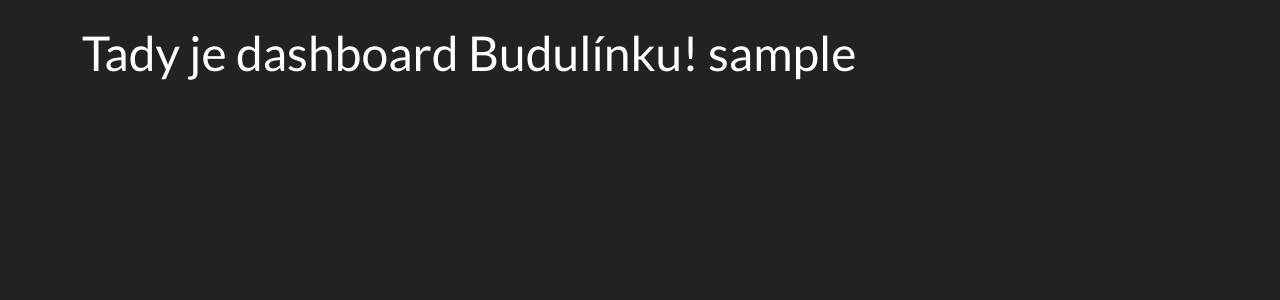
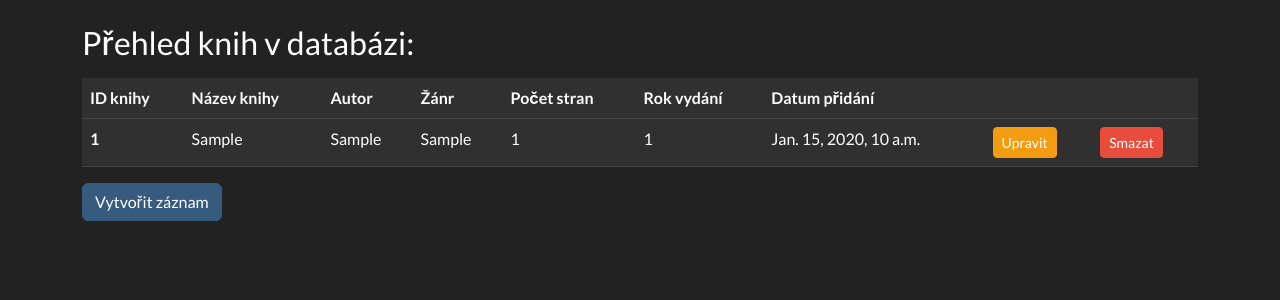
Before and after one commit to Sejby/django_sprava_knihovny, a Django app: page /dashboard in a window 1280 px wide. Shown: the part 72-372 px from the top of the page. Run offline with Django 5.2, Linux system fonts and the light colour scheme; a user stored in the database is signed in; tables that the repository leaves empty hold one stand-in row (values such as "Sample post").

Commit message:
crud done, main page in progress

```diff
--- a/webapp/models.py
+++ b/webapp/models.py
@@ -1,11 +1,10 @@
 from django.db import models
 
 class Kniha(models.Model):
-    nazev_knihy = models.CharField(max_length=200)
-    autor = models.CharField(max_length=200)
-    zanr = models.CharField(max_length=50)
-    pocet_stran = models.IntegerField()
-    datum_vytvoreni = models.DateTimeField(auto_now=True)
-
-    def __str__(self) -> str:
-        return f"Název knihy: {self.nazev_knihy} Od autora: {self.autor}"
+    nazev_knihy = models.CharField(max_length=200, null=False)
+    autor = models.CharField(max_length=200, null=False)
+    zanr = models.CharField(max_length=50, null=True)
+    pocet_stran = models.IntegerField(null=True)
+    rok_vydani = models.IntegerField(null=False)
+    datum_vytvoreni = models.DateTimeField(auto_now=True, null=True)
+    obrazek = models.TextField(null=False)
--- a/webapp/templates/webapp/dashboard.html
+++ b/webapp/templates/webapp/dashboard.html
@@ -1,4 +1,37 @@
 {% extends "webapp/base.html" %}
 {% block content %}
-    <h1>Tady je dashboard Budulínku! {{user}}</h1>
+    <h3 class="p-10">Přehled knih v databázi:</h3>
+    <table class="table table-dark my-3 table-hover">
+        <thead>
+          <tr>
+            <th scope="col">ID knihy</th>
+            <th scope="col">Název knihy</th>
+            <th scope="col">Autor</th>
+            <th scope="col">Žánr</th>
+            <th scope="col">Počet stran</th>
+            <th scope="col">Rok vydání</th>
+            <th scope="col">Datum přidání</th>
+            <th scope="col"></th>
+            <th scope="col"></th>
+          </tr>
+        </thead>
+        <tbody>
+            {% if knihy %}
+            {% for kniha in knihy %}
+          <tr>
+            <th scope="row">{{kniha.id}}</th>
+            <td>{{kniha.nazev_knihy}}</td>
+            <td>{{kniha.autor}}</td>
+            <td>{{kniha.zanr}}</td>
+            <td>{{kniha.pocet_stran}}</td>
+            <td>{{kniha.rok_vydani}}</td>
+            <td>{{kniha.datum_vytvoreni }}</td>
+            <td><a class="btn btn-warning btn-sm" type="button" href="{% url 'upravit_knihu' kniha.id %}">Upravit</a></td>
+            <td><a class="btn btn-danger btn-sm" type="button" href="{% url 'smazat_knihu' kniha.id %}">Smazat</a></td>
+          </tr>
+          {% endfor %}
+          {% endif %}
+        </tbody>
+      </table>
+      <a class="btn btn-primary" type="button" href="{% url "pridat_knihu" %}">Vytvořit záznam</a>
 {% endblock  %}
--- a/webapp/urls.py
+++ b/webapp/urls.py
@@ -7,5 +7,7 @@ urlpatterns = [
     path('prihlaseni', views.prihlaseni, name="prihlaseni"),
     path('odhlaseni', views.odhlaseni, name="odhlaseni"),
     path('dashboard', views.dashboard, name="dashboard"),
-
+    path('pridat_knihu', views.pridat_knihu, name="pridat_knihu"),
+    path('smazat_knihu/<int:pk>', views.smazat_knihu, name="smazat_knihu"),
+    path('upravit_knihu/<int:pk>', views.upravit_knihu, name="upravit_knihu")
 ]
--- a/webapp/views.py
+++ b/webapp/views.py
@@ -1,5 +1,5 @@
 from django.shortcuts import render, redirect
-from .forms import RegistracniFormular,LoginFormular
+from .forms import RegistracniFormular,LoginFormular, PridatKnihuFormular, UpravitKnihuFormular
 
 from django.contrib.auth.models import auth
 from django.contrib.auth import authenticate
@@ -46,4 +46,35 @@ def odhlaseni(request):
 
 @login_required(login_url='prihlaseni')
 def dashboard(request):
-    return render(request, 'webapp/dashboard.html')
+    knihy = Kniha.objects.all()
+    context = {'knihy' : knihy}
+    return render(request, 'webapp/dashboard.html', context=context)
+
+@login_required(login_url='prihlaseni')
+def pridat_knihu(request):
+    formular = PridatKnihuFormular()
+    if request.method == "POST":
+        formular = PridatKnihuFormular(request.POST)
+        if formular.is_valid():
+            formular.save()
+            return redirect('dashboard')
+    context = {'form': formular}
+    return render(request, 'webapp/create_record.html', context=context)
+
+@login_required(login_url='prihlaseni')
+def upravit_knihu(request,pk):
+    kniha = Kniha.objects.get(id=pk)
+    formular = UpravitKnihuFormular(instance=kniha)
+    if request.method == "POST":
+        formular = UpravitKnihuFormular(request.POST, instance=kniha)
+        if formular.is_valid():
+            formular.save()
+            return redirect('dashboard')
+    context = {'form': formular}
+    return render(request, 'webapp/update_record.html', context=context)
+
+@login_required(login_url='prihlaseni')
+def smazat_knihu(request, pk):
+    kniha = Kniha.objects.get(id=pk)
+    kniha.delete()
+    return redirect('dashboard')
```
Also changed, not shown: webapp/forms.py (+11 -0 lines), webapp/templates/webapp/create_record.html (+26 -0 lines), webapp/templates/webapp/update_record.html (+26 -0 lines), webapp/migrations/0003_kniha_rok_vydani_alter_kniha_datum_vytvoreni_and_more.py (added), webapp/migrations/0004_kniha_obrazek.py (added).
